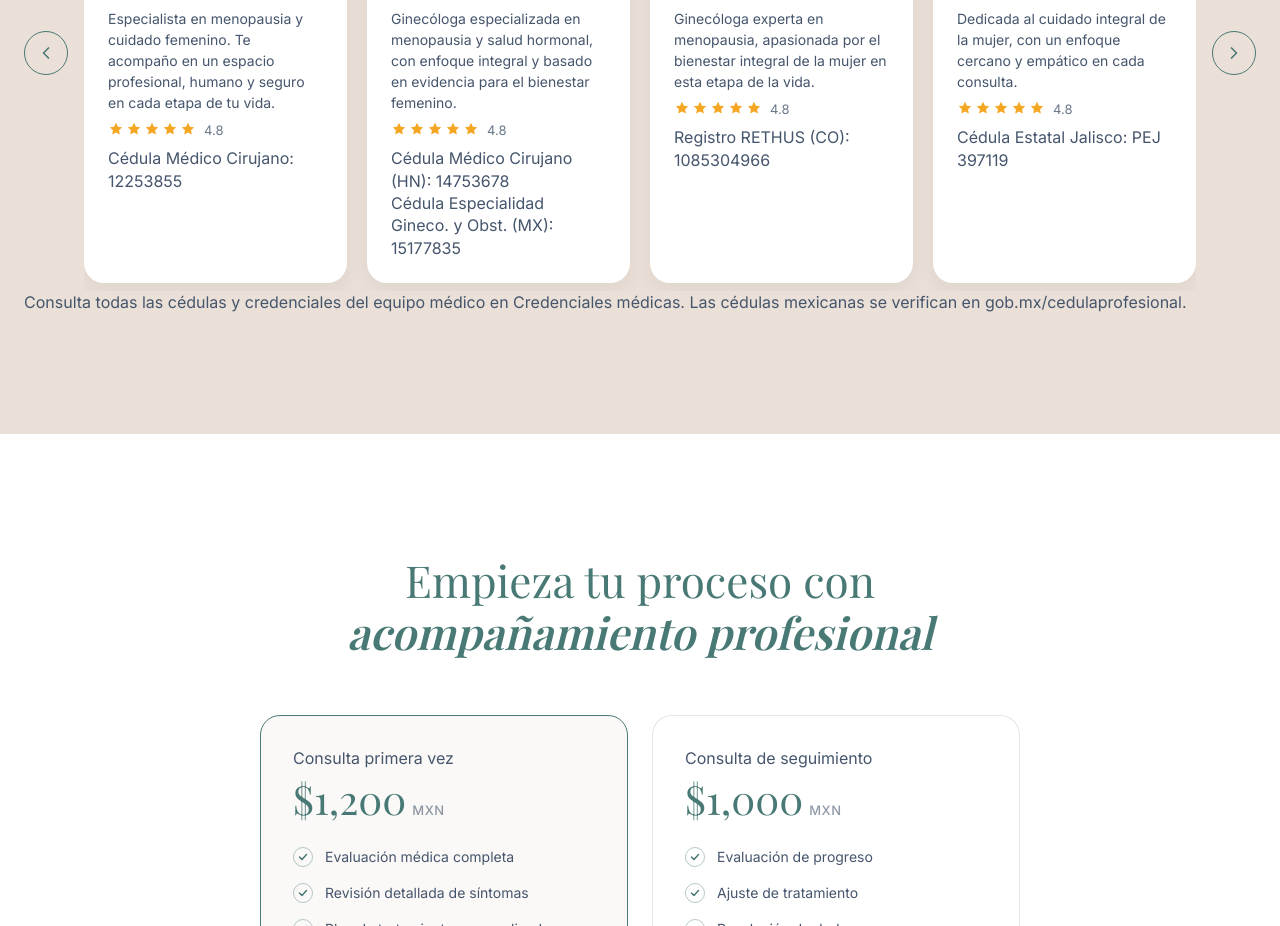
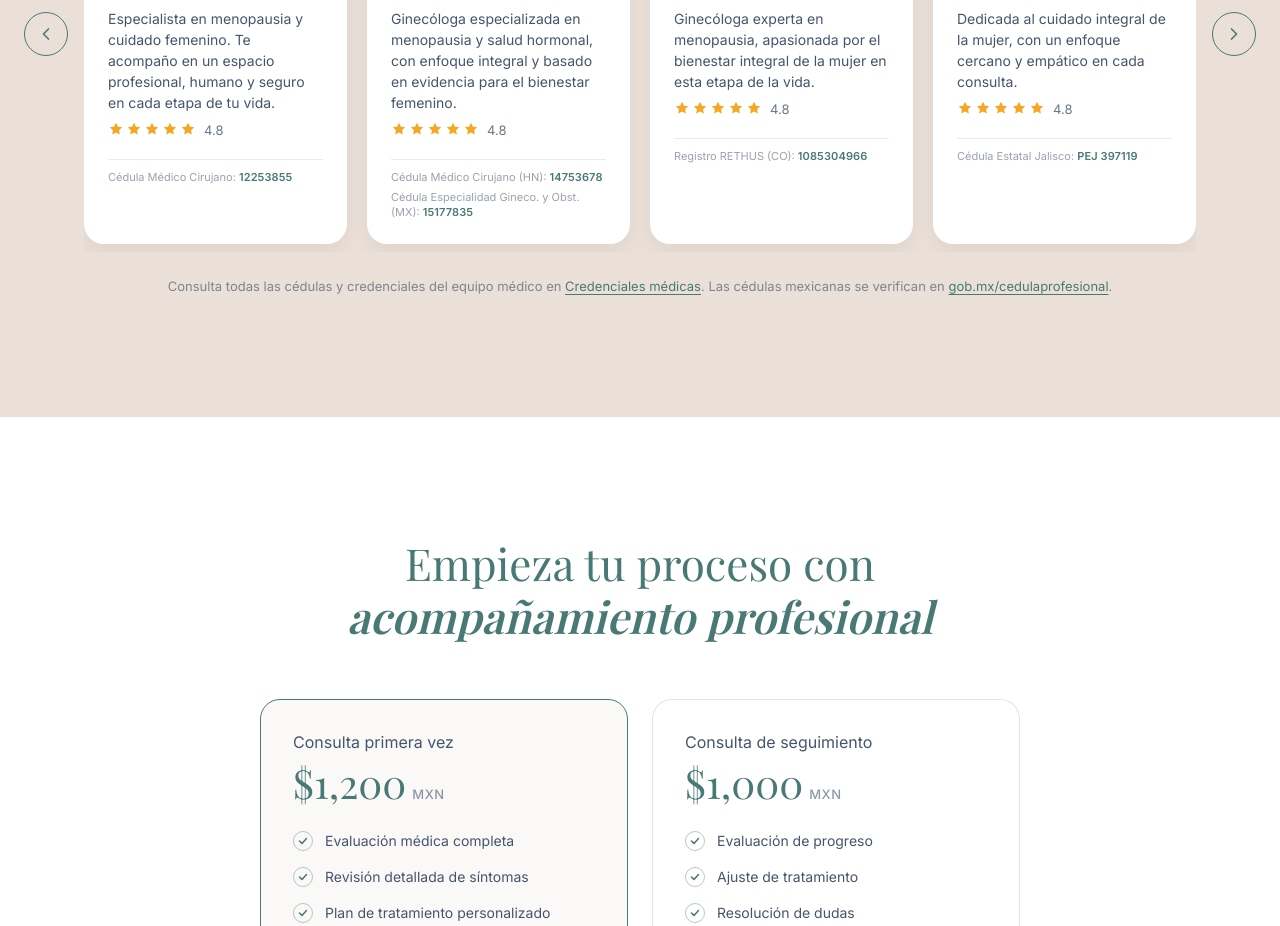
Before and after one commit to vadai-ia/mennasalud, a React (Vite) app: page / in a window 1280 px wide. Shown: the part 2980-3906 px from the top of the page. Built offline with nearby package versions, Linux system fonts and the light colour scheme; a web font is replaced by a local one.

Commit message:
feat(credentials): styles for inline cédula list on cards

```diff
--- a/src/components/sections/SpecialistsSection.module.css
+++ b/src/components/sections/SpecialistsSection.module.css
@@ -180,3 +180,49 @@
     width: 78vw;
   }
 }
+
+/* ── Cédulas / credenciales inline en la tarjeta ─────── */
+.cedulaList {
+  margin-top: 12px;
+  padding-top: 10px;
+  border-top: 1px solid rgba(73, 121, 117, 0.14);
+  display: flex;
+  flex-direction: column;
+  gap: 4px;
+  list-style: none;
+}
+
+.cedulaItem {
+  font-family: var(--font-body);
+  font-size: 11px;
+  line-height: 1.4;
+  color: rgba(69, 85, 108, 0.72);
+}
+
+.cedulaLabel {
+  color: rgba(69, 85, 108, 0.55);
+}
+
+.cedulaNumber {
+  font-weight: 600;
+  color: var(--color-primary);
+  letter-spacing: 0.01em;
+}
+
+.credentialsLink {
+  margin-top: 24px;
+  text-align: center;
+  font-size: 13px;
+  color: rgba(69, 85, 108, 0.65);
+  line-height: 1.6;
+}
+
+.credentialsLink a {
+  color: var(--color-primary);
+  text-decoration: underline;
+  text-underline-offset: 3px;
+}
+
+.credentialsLink a:hover {
+  opacity: 0.8;
+}
```
